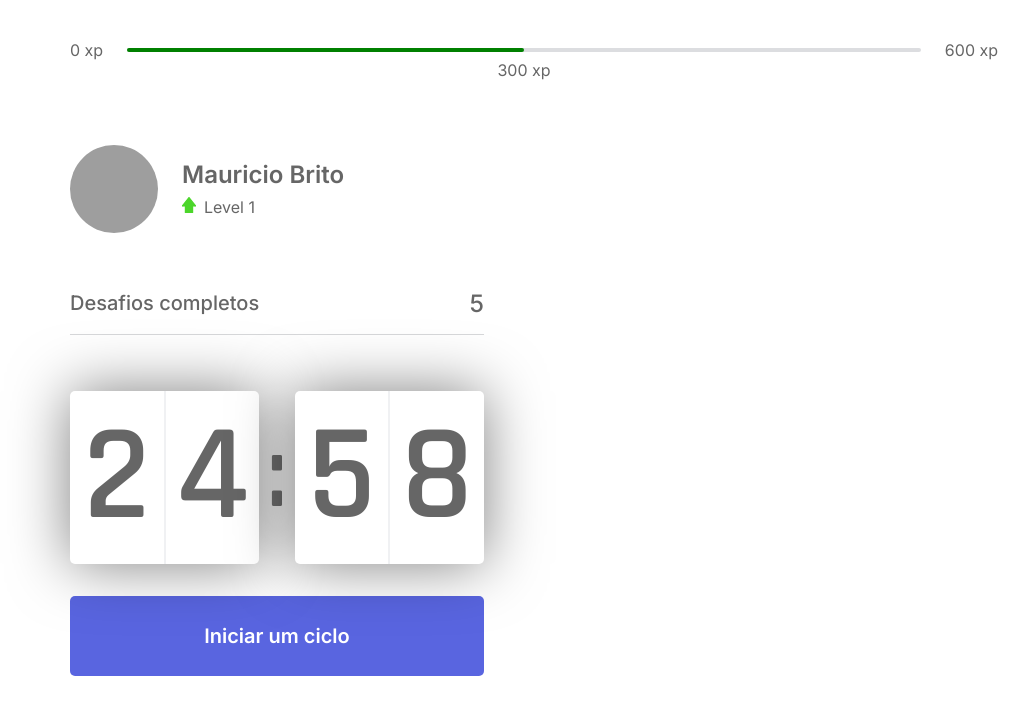
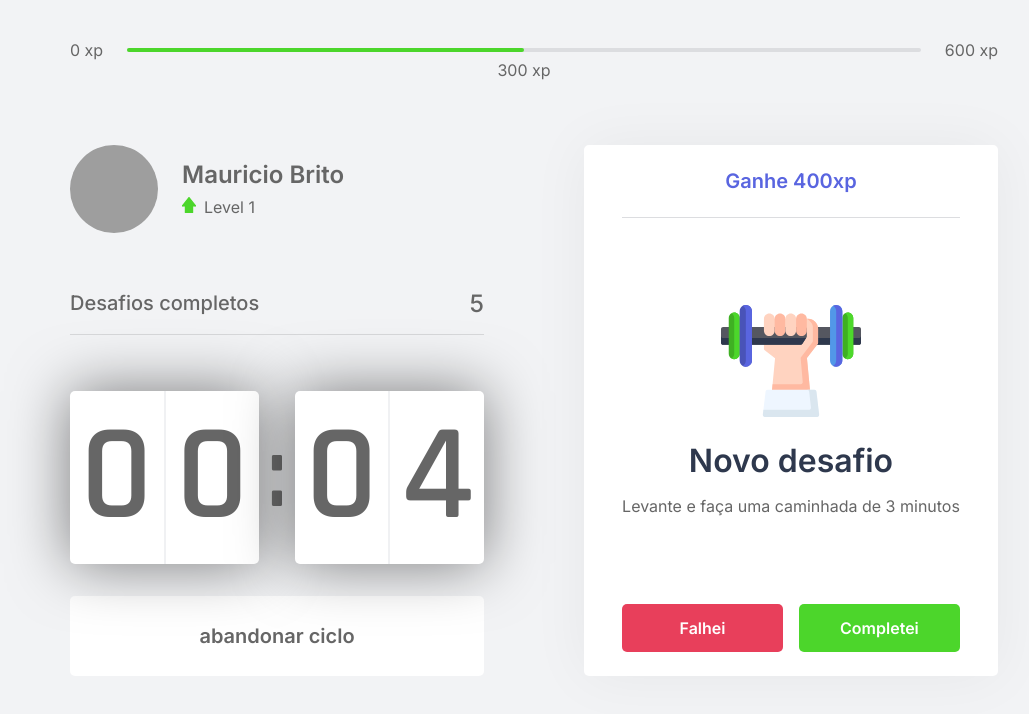
Before and after one commit to m-brito/moveit-next, a Next.js app: page / in a window 1280 px wide. Both pictures are taken after a click on the button "Iniciar um ciclo". Shown: the top 714 px of the page, without its empty margins (106-1135 px from the left). Built offline with nearby package versions, Linux system fonts and the light colour scheme; grey boxes are pictures that could not be loaded.

Commit message:
desafios

```diff
--- /dev/null
+++ b/src/components/ChallengeBox.tsx
@@ -0,0 +1,43 @@
+import styles from '../styles/components/ChallengeBox.module.css';
+
+export function ChallengBox() {
+    const hasActiveChalleng = true;
+    return(
+        <div className={styles.challengeBoxContainer}>
+            { hasActiveChalleng ? (
+                <div className={styles.challengeActive}>
+                    <header>Ganhe 400xp</header>
+
+                    <main>
+                        <img src="icons/body.svg"/>
+                        <strong>Novo desafio</strong>
+                        <p>Levante e faça uma caminhada de 3 minutos</p>
+                    </main>
+
+                    <footer>
+                        <button
+                            type="button"
+                            className={styles.challengeFailedButton}
+                        >
+                            Falhei
+                        </button>
+                        <button
+                            type="button"
+                            className={styles.challengeSucceededButton}
+                        >
+                            Completei
+                        </button>
+                    </footer>
+                </div>
+            ) : (
+                <div className={styles.challengeNotActive}>
+                    <strong>Finalize um ciclo para receber um desafio</strong>
+                    <p>
+                        <img src="icons/level-up.svg" alt="Level Up"/>
+                        Avance de level completando desafios
+                    </p>
+                </div>
+            ) }
+        </div>
+    )
+}
--- a/src/components/Countdown.tsx
+++ b/src/components/Countdown.tsx
@@ -1,9 +1,12 @@
 import { useState, useEffect } from 'react';
 import styles from '../styles/components/Countdown.module.css';
 
+let countdownTimeout: NodeJS.Timeout;
+
 export function Countdown() {
-    const [time, setTime] = useState(25 * 60);
-    const [active, setActive] = useState(false);
+    const [time, setTime] = useState(0.1 * 60);
+    const [isActive, setIsActive] = useState(false);
+    const [hasFinished, setHasFinished] = useState(false);
 
     const minutes = Math.floor(time / 60);
     const seconds = time % 60;
@@ -12,16 +15,25 @@
     const [secondLeft, secondRight] = String(seconds).padStart(2, '0').split('')
 
     function startCountdown() {
-        setActive(true);
+        setIsActive(true);
+    }
+
+    function resetCountdown() {
+        setIsActive(false)
+        clearTimeout(countdownTimeout)
+        setTime(0.1 * 60)
     }
 
     useEffect(() => {
-        if (active && time > 0) {
-            setTimeout(() => {
+        if (isActive && time > 0) {
+            countdownTimeout = setTimeout(() => {
                 setTime(time - 1);
             }, 1000)
+        } else if(isActive && time === 0) {
+            setHasFinished(true);
+            setIsActive(false);
         }
-    }, [active, time])
+    }, [isActive, time])
 
     return (
         <div>
@@ -37,6 +49,25 @@
                 </div>
             </div>
 
+            { hasFinished ? (
+                <button
+                    disabled
+                    className={styles.countdownButton}
+                >
+                    Ciclo encerrado
+                    <img src="verify.png" alt="Ciclo encerrado" className={styles.countdownButtonImgVerify}/>
+                </button>
+            ) : (
+                <>
+                    { isActive ? (
+                        <button
+                            type="button"
+                            className={ `${styles.countdownButton} ${styles.countdownButtonActive}` }
+                            onClick={resetCountdown}
+                        >
+                            abandonar ciclo
+                    </button>
+                    ) : (
                         <button
                             type="button"
                             className={styles.countdownButton}
@@ -44,6 +75,24 @@
                         >
                             Iniciar um ciclo
                         </button>
+                    ) }
+                </>
+            )}
+
+            {/* { hasFinished ? (
+                <p>terminou</p>
+            ) : null}
+
+            mesmo que...
+
+            { hasFinished && (
+                <p>terminou</p>
+            )} */}
+
+
+
+
+
         </div>
     )
 }
--- a/src/pages/index.tsx
+++ b/src/pages/index.tsx
@@ -6,6 +6,7 @@
 import Head from 'next/head';
 
 import styles from '../styles/pages/Home.module.css';
+import { ChallengBox } from '../components/ChallengeBox';
 
 //npm run dev
 
@@ -24,7 +25,9 @@
           <CompletedChallenges />
           <Countdown />
         </div>
-        <div></div>
+        <div>
+          <ChallengBox />
+        </div>
       </section>
     </div>
   )
--- /dev/null
+++ b/src/styles/components/ChallengeBox.module.css
@@ -0,0 +1,105 @@
+.challengeBoxContainer {
+    height: 100%;
+
+    background: var(--white);
+    border-radius: 5px;
+    box-shadow: 0 0 60px rgba(0, 0, 0, 0.05);
+    padding: 1.5rem 2rem;
+
+    display: flex;
+    flex-direction: column;
+    align-items: center;
+    justify-content: center;
+
+    text-align: center;
+}
+
+.challengeNotActive {
+    display: flex;
+    flex-direction: column;
+    align-items: center;
+}
+
+.challengeNotActive strong{
+    font-size: 1.5rem;
+    font-weight: 500;
+    line-height: 1.4;
+}
+
+.challengeNotActive p {
+    display: flex;
+    flex-direction: column;
+    align-items: center;
+    line-height: 1.4;
+    max-width: 70%;
+    margin-top: 3rem;
+}
+
+.challengeNotActive p img {
+    margin-bottom: 1rem;
+}
+
+.challengeActive {
+    height: 100%;
+
+    display: flex;
+    flex-direction: column;
+}
+
+.challengeActive header {
+    color: var(--blue);
+    font-weight: 600;
+    font-size: 1.25rem;
+    padding: 0 2rem 1.5rem;
+    border-bottom: 1px solid var(--gray-line);
+}
+
+.challengeActive main {
+    flex: 1;
+    display: flex;
+    flex-direction: column;
+    align-items: center;
+    justify-content: center;
+}
+
+.challengeActive main strong {
+    font-size: 2rem;
+    font-weight: 600;
+    color: var(--title);
+    margin: 1.5rem 0 1rem;
+}
+
+.challengeActive footer {
+    display: grid;
+    grid-template-columns: 1fr 1fr;
+    gap: 1rem;
+}
+
+.challengeActive footer button {
+    height: 3rem;
+
+    display: flex;
+    align-items: center;
+    justify-content: center;
+
+    border: 0;
+    border-radius: 5px;
+
+    color: var(--white);
+    font-size: 1rem;
+    font-weight: 600;
+
+    transition: filter 0.2s;
+}
+
+.challengeActive footer button.challengeFailedButton {
+    background: var(--red);
+}
+
+.challengeActive footer button.challengeSucceededButton {
+    background: var(--green);
+}
+
+.challengeActive footer button:hover {
+    filter: brightness(0.9);
+}
--- a/src/styles/components/Countdown.module.css
+++ b/src/styles/components/Countdown.module.css
@@ -59,6 +59,30 @@
     transition: background-color 0.2s;
 }
 
-.countdownButton:hover {
+.countdownButton:not(:disabled):hover {
     background: var(--blue-dark);
 }
+
+.countdownButtonActive {
+    background: var(--white);
+    color: var(--tittle);
+}
+
+.countdownButtonActive:not(:disabled):hover {
+    background: var(--red);
+    color: var(--white);
+}
+
+.countdownButton:disabled {
+    background: var(--white);
+    color: var(--text);
+    cursor: not-allowed;
+
+    border-bottom: 2px solid var(--green);
+}
+
+.countdownButtonImgVerify {
+    height: 15px;
+    width: 15px;
+    margin-left: 15px;
+}
--- a/src/styles/components/ExperienceBar.module.css
+++ b/src/styles/components/ExperienceBar.module.css
@@ -19,7 +19,7 @@
 .experienceBar > div > div{
     height: 4px;
     border-radius: 4px;
-    background-color: green;
+    background-color: var(--green);
 }
 
 span.currentExperience {
--- a/src/styles/global.css
+++ b/src/styles/global.css
@@ -32,7 +32,7 @@
 
 
 body {
-    background-color: var(--backgrounds);
+    background-color: var(--background);
     color: var(--text);
 }
 
```
Also changed, not shown: public/verify.png (added). Lines whose indentation alone changed are shown as unchanged.
